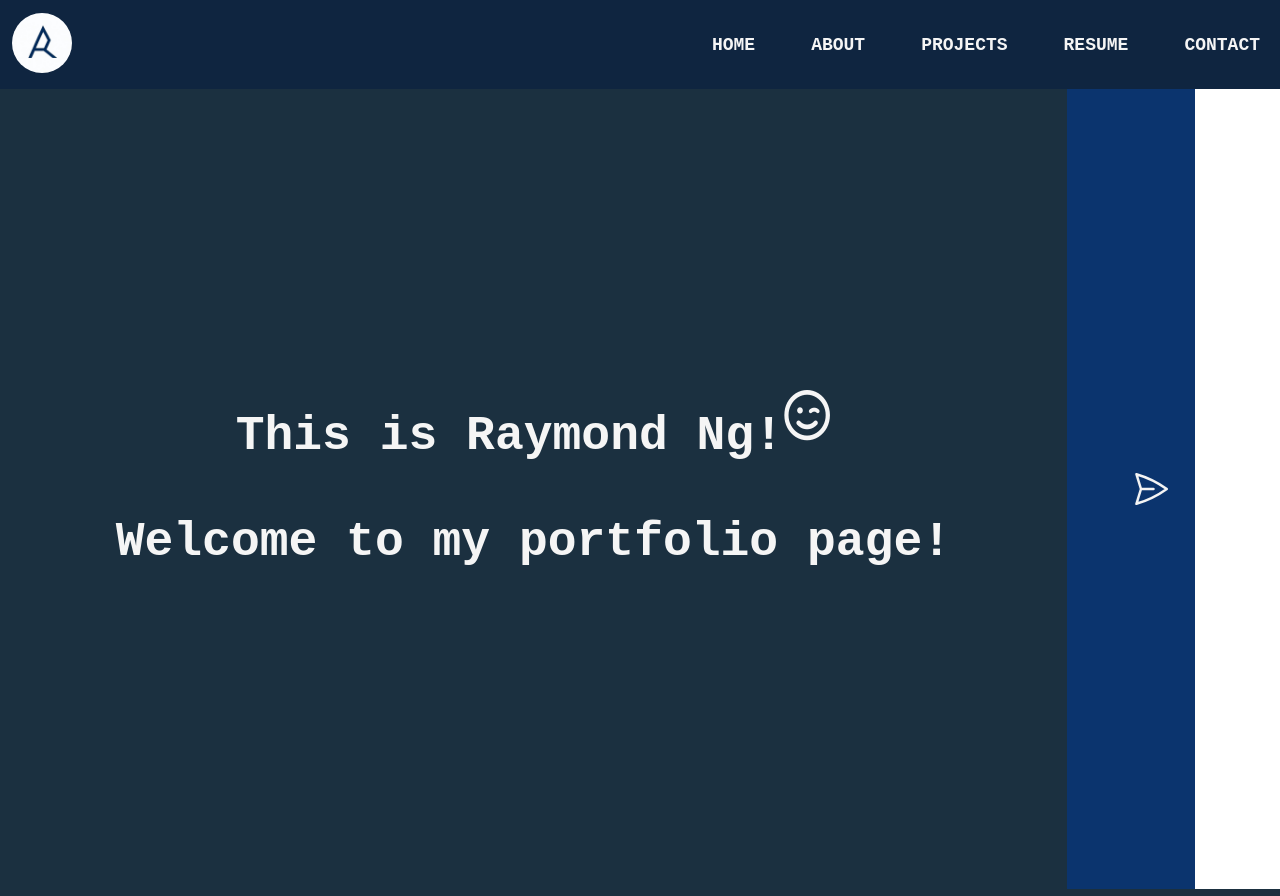
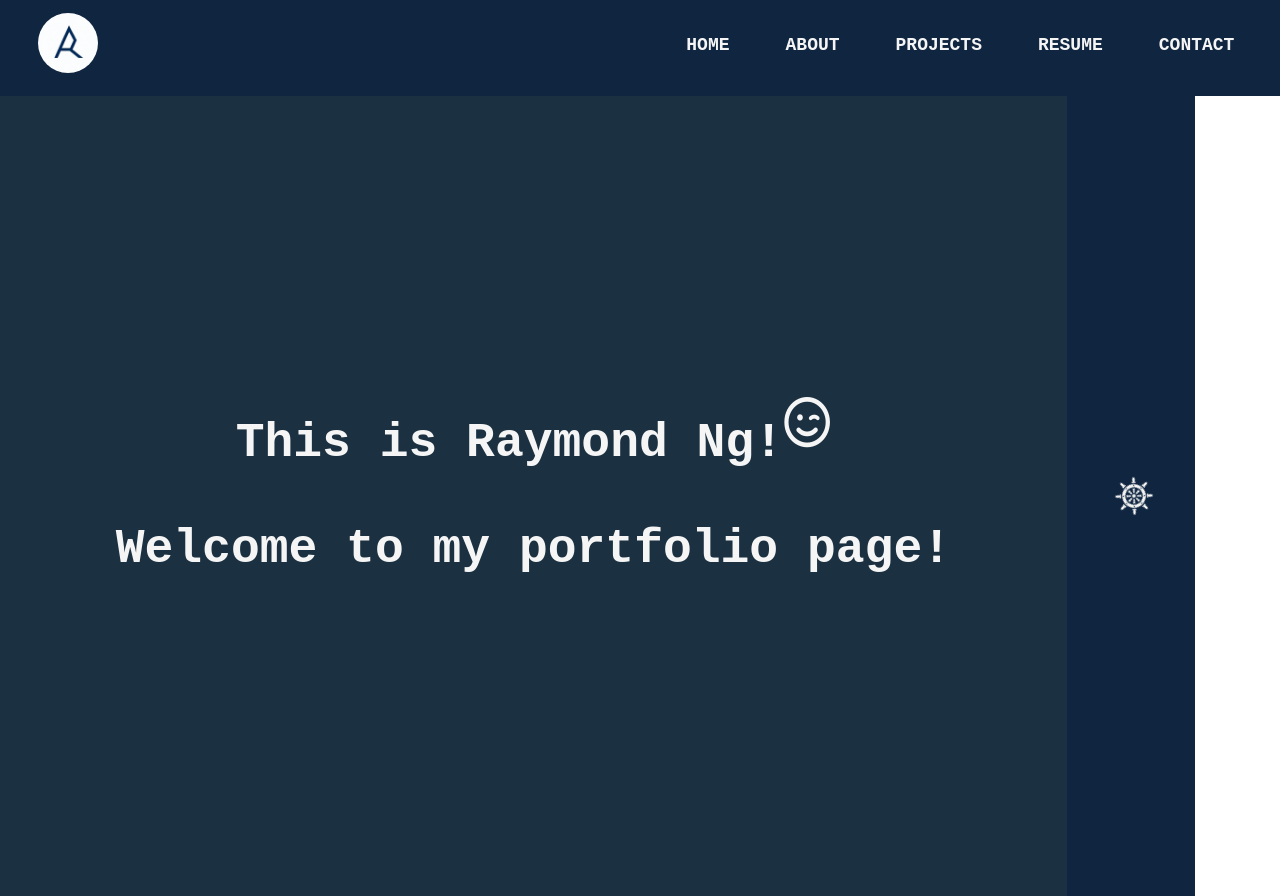
Before and after one commit to raymondng117/portfolio-page, a React (Create React App) app: page /contact in a window 1280 px wide. Built offline with nearby package versions, Linux system fonts and the light colour scheme; a web font is replaced by a local one.

Commit message:
updated project css

```diff
--- a/src/CSS/Home.css
+++ b/src/CSS/Home.css
@@ -3,7 +3,7 @@
 }
 
 .arrow-column-bg {
-    background-color: #0B346E;
+    background-color: #0f2540;
 }
 
 .home-page-bg {
@@ -22,28 +22,30 @@
 .arrow-img {
     width: 40px;
     height: 40px;
-    background-color:#0B346E;
+    background-color:#0f2540;
     border: none !important;
-    animation: moveBackAndForth 0.5s infinite alternate;
+    animation: roll 4s infinite linear;
+    margin-right: 20%;
 }
 
-@keyframes moveBackAndForth {
+@keyframes roll {
     from {
-      transform: translateX(-30px);
+        transform: rotate(0deg);
     }
     to {
-      transform: translateX(10px); /* Adjust the distance of movement as needed */
+        transform: rotate(360deg);
     }
-  }
+}
 
 .arrow-column {
-    background-color: #0B346E;
+    background-color: #0f2540;
     left: 85%;
     top: 0;
     bottom: 0;
     z-index: 2;
     height: 100vh;
     position: absolute;
+    cursor: pointer;
 }
 
 @keyframes moveRight {
--- a/src/CSS/Navbar.css
+++ b/src/CSS/Navbar.css
@@ -1,6 +1,14 @@
 .nav-bar-container {
     overflow: hidden;
     transition: max-height 1.5s ease;
+    border-bottom: #0f2540 solid 10px;
+    width: 100%;
+}
+
+.navbar {
+    padding-left: 2%;
+    padding-right: 2%;
+    background-color: #0f2540 !important;
 }
 
 .navbar-visible {
@@ -30,6 +38,14 @@
     border-bottom: 2px solid #8e8e9f;
 }
 
+.navbar-toggler {
+    border: black solid 2px;
+}
+
+.navbar-toggler:hover {
+    opacity: 0.5;
+    background-color: #2E5C6E;
+}
 
 .navbar-brand {
     font-weight: 700 !important;
@@ -54,11 +70,6 @@
     background-color: #0f2540 !important;
 }
 
-.nav-bar-container {
-    border-bottom: #0f2540 solid 3px;
-    width: 100%;
-}
-
 .navbar-nav a {
     font-size: 18px !important;
     font-weight: 600 !important;
--- a/src/CSS/Projects.css
+++ b/src/CSS/Projects.css
@@ -96,7 +96,8 @@
   }
 
   .inner{
-    background-color: transparent !important;
+    /* background-color: transparent !important; */
+      opacity: 0.9;
       -webkit-transform: translateY(-50%) translateZ(60px) scale(0.94);
               transform: translateY(-50%) translateZ(60px) scale(0.94);
       top: 50%;
--- a/src/Components/Home.js
+++ b/src/Components/Home.js
@@ -2,6 +2,7 @@ import React, { useEffect, useState } from 'react';
 import '../CSS/Home.css'
 import { useNavigate } from "react-router-dom";
 import { HiOutlinePaperAirplane } from "react-icons/hi2";
+import { GiShipWheel } from "react-icons/gi";
 
 
 const Home = () => {
@@ -94,7 +95,7 @@ const Home = () => {
       <div className='arrow-column-bg col-md-1'></div>
 
       <div className={`arrow-column d-flex col-sm-5  col-12 col-md-1 justify-content-center align-items-center text-center ${moved ? 'moved' : ''}`} onClick={moveArrowColumn}>
-        <HiOutlinePaperAirplane className='arrow-img' />
+        <GiShipWheel className='arrow-img' />
       </div>
 
       <div className='blank-column-bg col-md-1'></div>
--- a/src/Components/Navbar.js
+++ b/src/Components/Navbar.js
@@ -19,7 +19,7 @@ const Navbar = () => {
             onMouseEnter={handleMouseEnterNav}
             onMouseLeave={handleMouseLeaveNav}
         >
-            <nav className={`navbar navbar-expand-lg navbar-light sticky-top${navbarVisible ? ' navbar-visible' : ''}`} style={{ backgroundColor: '#0f2540' }} >
+            <nav className={`navbar navbar-expand-lg navbar-light sticky-top${navbarVisible ? ' navbar-visible' : ''}`} >
                 <div className="container-fluid" style={{ backgroundColor: '#0f2540' }} >
                     {/* Brand */}
                     <Link className="navbar-brand " to="/">
--- a/src/Components/Projects.js
+++ b/src/Components/Projects.js
@@ -139,8 +139,8 @@ const ParallaxCard = ({ frontImage, backImage, title, technologies, description,
             </div>
             <div className="back" style={{ backgroundImage: `url(${backImage})` }}>
                 <div className="inner">
-                    <div className="description-row">
-                        <p>{description}</p>
+                    <div className="description-row mb-3">
+                        <p className='text-start'>{description}</p>
                     </div>
                     <div className="links-row d-flex align-items-center">
                         <div className='d-flex link-buttons-flex justify-content-around align-items-center'>
```
Also changed, not shown: public/images/project-previews/filping-back-img-backgroundcolor.JPG, 13 other files (tests, documents, lock files or other folders).
